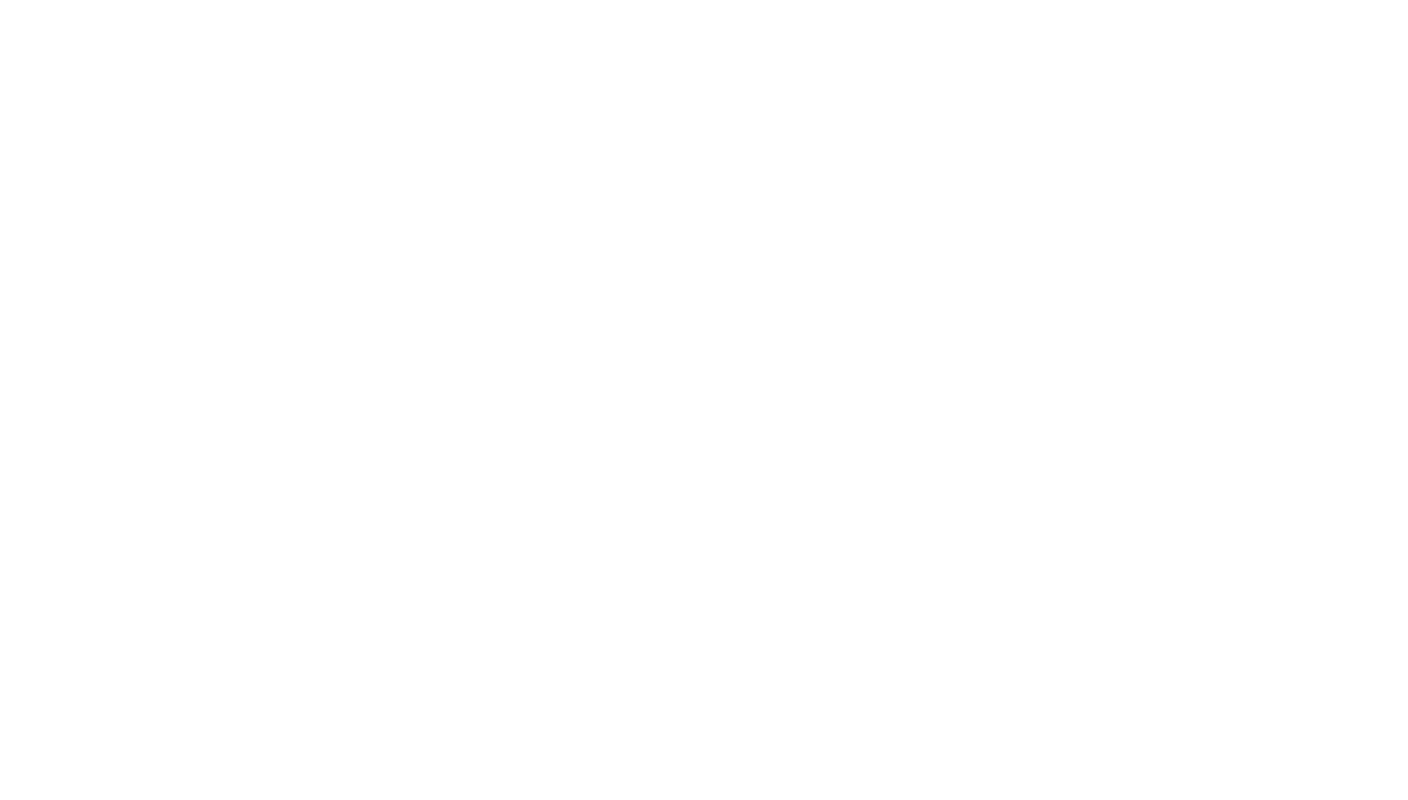
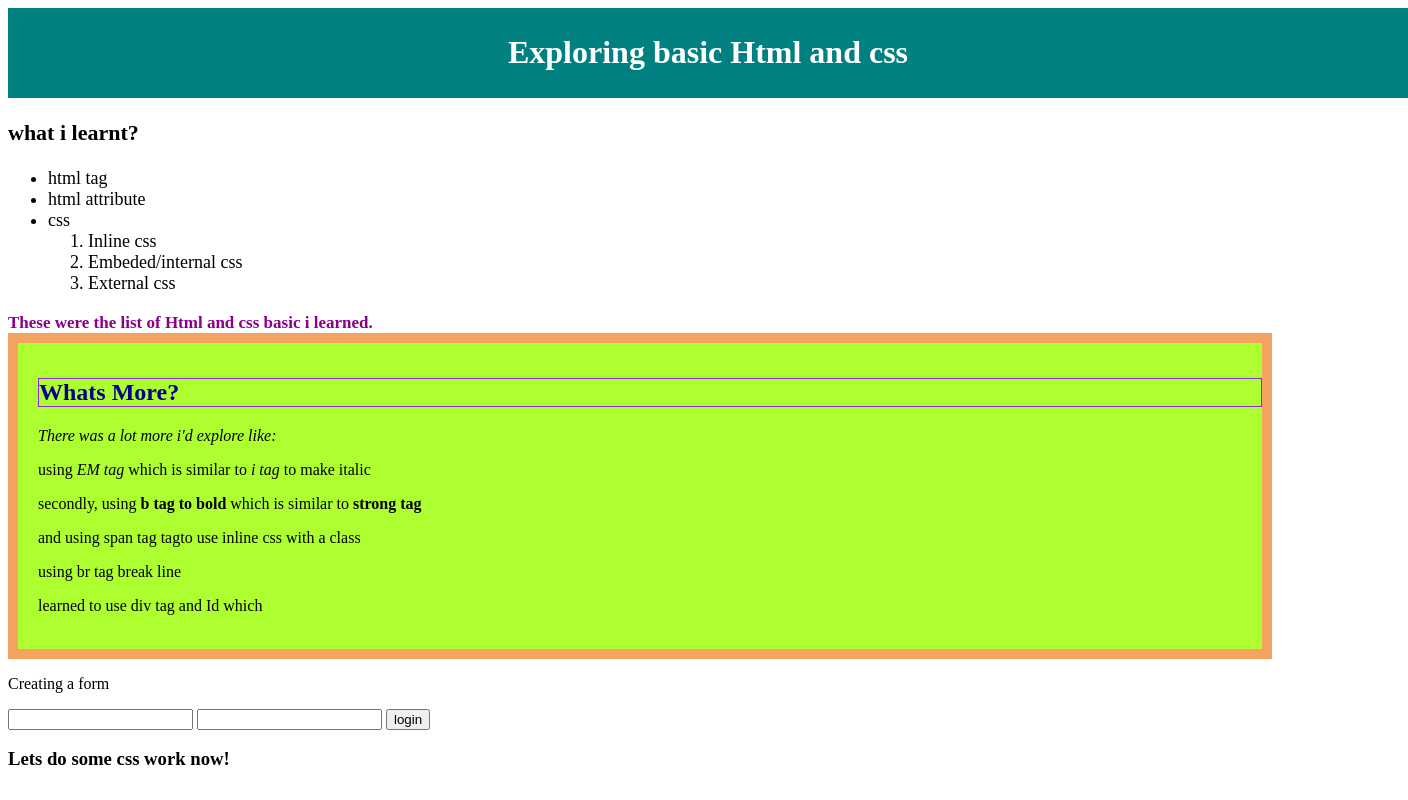
Before and after one commit to ihriyadh/first-website, a plain HTML site: page index.html in a window 1280 px wide. Shown: the whole page, 1408 px wide, since content can reach past the window. Drawn offline with Linux system fonts and the light colour scheme.

Commit message:
exploring basic html css

```diff
--- a/index.html
+++ b/index.html
@@ -4,8 +4,50 @@
     <meta charset="UTF-8">
     <meta name="viewport" content="width=\, initial-scale=1.0">
     <title>first website</title>
+    <link rel="stylesheet" href="/styles/style.css">
 </head>
 <body>
+    <div class="first-section">
+        <h1>Exploring basic Html and css</h1>
+    </div>
+    <div id="second-section">
+        <p>what i learnt?</p>
+        <ul>
+            <li>html tag</li>
+            <li>html attribute</li>
+            <li>css
+                <ol>
+                    <li>Inline css</li>
+                    <li>Embeded/internal css</li>
+                    <li>External css</li>
+                </ol>
+            </li>
+
+
+        </ul>
+        <span style="color: darkmagenta; font-size: 17px; font-weight: 600;">These were the list of Html and css basic i learned.</span>
+    </div>
+    <div class="third-section">
+        <h2>Whats More?</h2>
+        <em>There was a lot more i'd explore like:</em>
+        <p>using <em>EM tag</em> which is similar to <i>i tag</i>  to make italic</p>
+        <p>secondly, using <b>b tag to bold</b> which is similar to <strong>strong tag</strong></p>
+        <p>and using <span>span tag tag</span>to use inline css with a class</p>
+        <p>using br tag break line</p>
+        <p>learned to use div tag and Id which </p>
+        <br>
+    </div>
+        <div>
+            <p>Creating a form</p>
+            <input type="email" name="" id="">
+            <input type="password" name="" id="">
+            <input type="submit" value="login">
+        </div>
+
+    <div>
+        <h3>Lets do some css work now!</h3>
+
+    </div>
 
 </body>
 </html>
--- /dev/null
+++ b/styles/style.css
@@ -0,0 +1,26 @@
+.first-section{
+    color:white;
+    background-color: teal;
+    text-align: center;
+    width: 1400px;
+    padding: 5px 0px 5px 0px;
+}
+#second-section {
+    font-size: 18px;
+}
+#second-section p{
+    font-size: 22px;
+    font-weight: 600;
+}
+.third-section {
+    background-color:greenyellow;
+    padding-left:20px;
+    padding-top: 15px;
+    border: 10px solid sandybrown;
+}
+.third-section h2{
+    color:darkblue;
+    border: 1px solid #dddd;
+    border-color: blueviolet;
+
+}
```
